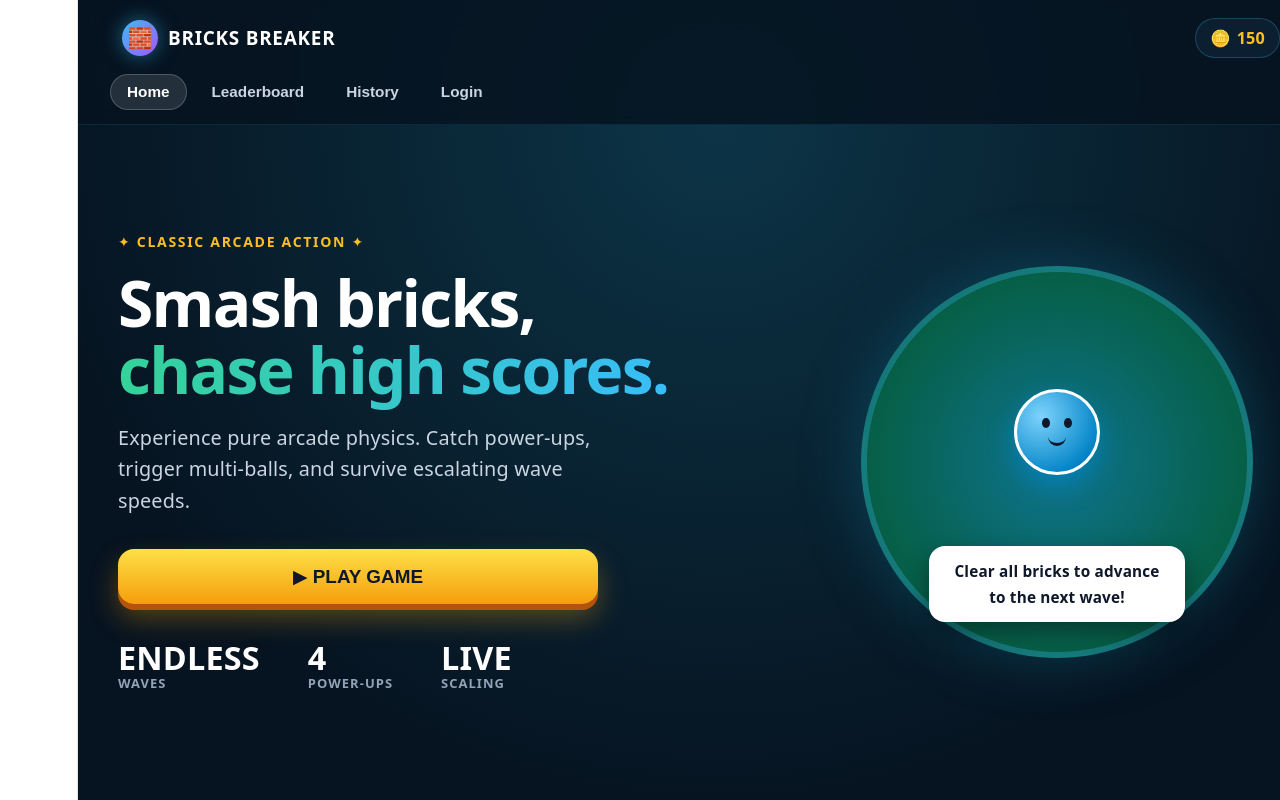
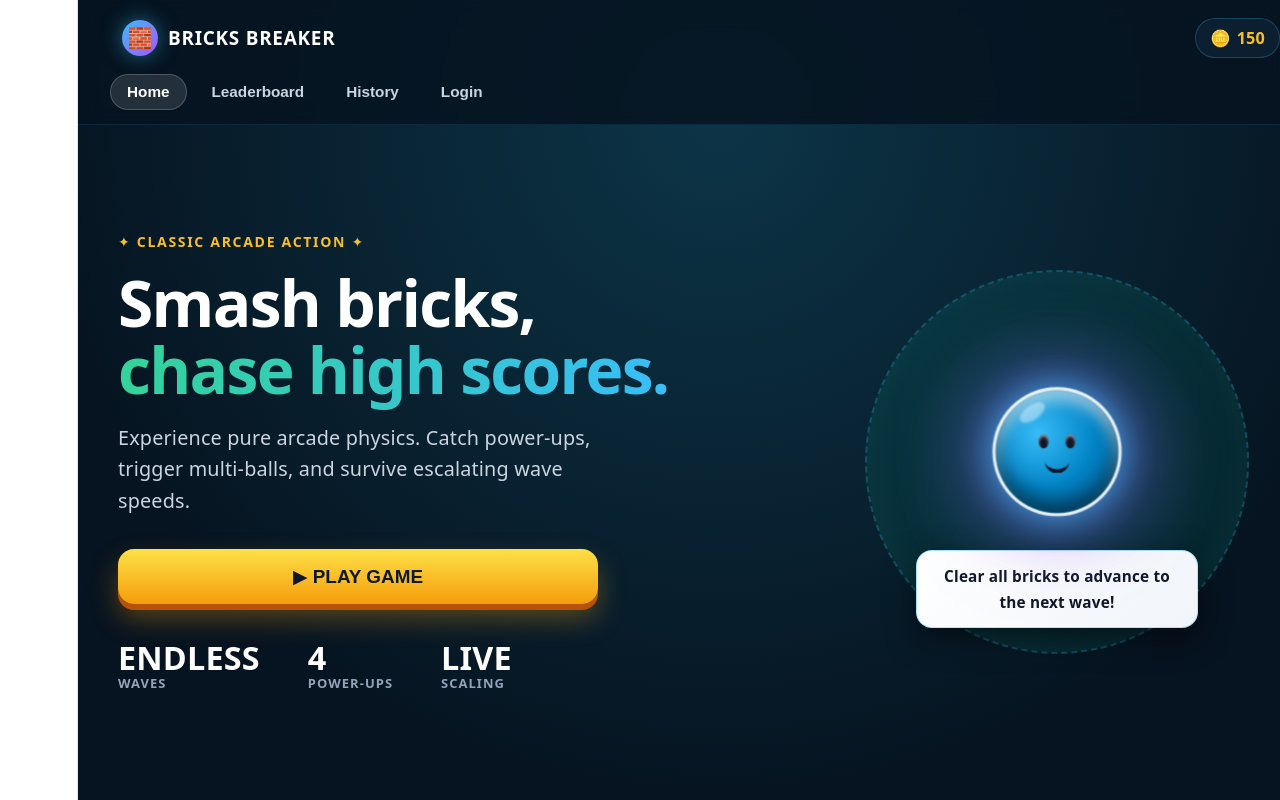
Before and after one commit to kiran28092003/brick-breaker-frontend, a React app: page / in a window 1280 px wide. Shown: the top 800 px of the page. Built offline with nearby package versions, Linux system fonts and the light colour scheme; the HTML template or start-up script is replaced by a standard one.

Commit message:
Upgrade hero mascot orb with glowing multi-layer gradients, floating animations, and blinking eyes

```diff
--- a/src/App.jsx
+++ b/src/App.jsx
@@ -217,6 +217,26 @@ export default function App() {
         .bb-tactile-btn:active { transform: translateY(2px); }
         .bb-card-hover { transition: transform 0.2s ease, border-color 0.2s ease, box-shadow 0.2s ease; }
         .bb-card-hover:hover { transform: translateY(-4px); border-color: rgba(56, 189, 248, 0.7) !important; box-shadow: 0 10px 30px rgba(56, 189, 248, 0.25); }
+
+        @keyframes floatOrb {
+          0%, 100% { transform: translateY(0px) scale(1); filter: drop-shadow(0 0 25px rgba(56, 189, 248, 0.6)); }
+          50% { transform: translateY(-12px) scale(1.03); filter: drop-shadow(0 0 45px rgba(168, 85, 247, 0.8)); }
+        }
+        @keyframes blinkEyes {
+          0%, 90%, 100% { transform: scaleY(1); }
+          95% { transform: scaleY(0.1); }
+        }
+        .dynamic-mascot {
+          animation: floatOrb 4s ease-in-out infinite;
+          transition: transform 0.3s cubic-bezier(0.34, 1.56, 0.64, 1);
+          cursor: pointer;
+        }
+        .dynamic-mascot:hover {
+          transform: scale(1.1) rotate(5deg);
+        }
+        .mascot-eye {
+          animation: blinkEyes 3.5s infinite;
+        }
       `}</style>
 
       {/* Top Professional Navbar */}
@@ -279,9 +299,14 @@ export default function App() {
                 <div style={speechBubbleOverlayStyle}>
                   Clear all bricks to advance to the next wave!
                 </div>
-                <div style={mascotOrbFloatingStyle}>
-                  <div style={mascotEyesStyle}><span style={mascotEyeStyle}/><span style={mascotEyeStyle}/></div>
-                  <div style={mascotSmileStyle}/>
+                {/* Upgraded Dynamic Mascot Orb */}
+                <div className="dynamic-mascot" style={mascotOrbDynamicStyle} onClick={handleStartGame} title="Click to Play!">
+                  <div style={mascotEyesContainerStyle}>
+                    <div className="mascot-eye" style={mascotEyeEnhancedStyle}/>
+                    <div className="mascot-eye" style={mascotEyeEnhancedStyle}/>
+                  </div>
+                  <div style={mascotSmileEnhancedStyle}/>
+                  <div style={innerOrbGleamStyle}/>
                 </div>
               </div>
             </div>
@@ -516,12 +541,27 @@ const metricNumberStyle = { fontSize: '1.8rem', fontWeight: '900', color: '#ffff
 const metricLabelStyle = { fontSize: '0.72rem', fontWeight: '700', letterSpacing: '0.08em', color: '#94a3b8' };
 
 const heroRightIslandContainerStyle = { display: 'flex', justifyContent: 'center', alignItems: 'center', width: '100%' };
-const islandGraphicStyle = { position: 'relative', width: '380px', height: '380px', borderRadius: '50%', background: 'radial-gradient(circle, #0e7490 0%, #065f46 70%, #061320 100%)', border: '6px solid rgba(56,189,248,0.3)', display: 'flex', justifyContent: 'center', alignItems: 'center', boxShadow: '0 0 60px rgba(14,116,144,0.4)' };
-const speechBubbleOverlayStyle = { position: 'absolute', bottom: '30px', background: '#fff', color: '#0f172a', padding: '12px 18px', borderRadius: '16px', fontSize: '0.85rem', fontWeight: '700', boxShadow: '0 10px 25px rgba(0,0,0,0.4)', textAlign: 'center', maxWidth: '220px' };
-const mascotOrbFloatingStyle = { width: '80px', height: '80px', borderRadius: '50%', background: 'radial-gradient(circle at 30% 30%, #7dd3fc 0%, #0284c7 75%, #0369a1 100%)', border: '3px solid #fff', boxShadow: '0 10px 25px rgba(2,132,199,0.7)', display: 'flex', flexDirection: 'column', alignItems: 'center', justifyContent: 'center', gap: '6px', transform: 'translateY(-30px)' };
-const mascotEyesStyle = { display: 'flex', gap: '14px' };
-const mascotEyeStyle = { width: '8px', height: '10px', borderRadius: '50%', background: '#0f172a' };
-const mascotSmileStyle = { width: '18px', height: '9px', borderBottom: '3px solid #0f172a', borderRadius: '0 0 12px 12px' };
+const islandGraphicStyle = { position: 'relative', width: '380px', height: '380px', borderRadius: '50%', background: 'radial-gradient(circle, rgba(14,116,144,0.4) 0%, rgba(6,95,70,0.2) 70%, transparent 100%)', border: '2px dashed rgba(56,189,248,0.25)', display: 'flex', justifyContent: 'center', alignItems: 'center', boxShadow: 'inset 0 0 50px rgba(56,189,248,0.1)' };
+const speechBubbleOverlayStyle = { position: 'absolute', bottom: '24px', background: 'linear-gradient(135deg, #ffffff 0%, #f1f5f9 100%)', color: '#0f172a', padding: '12px 20px', borderRadius: '16px', fontSize: '0.85rem', fontWeight: '800', boxShadow: '0 10px 30px rgba(0,0,0,0.5)', textAlign: 'center', maxWidth: '240px', border: '1px solid rgba(56,189,248,0.4)' };
+
+const mascotOrbDynamicStyle = {
+  position: 'relative',
+  width: '120px',
+  height: '120px',
+  borderRadius: '50%',
+  background: 'radial-gradient(circle at 35% 35%, #38bdf8 0%, #0284c7 50%, #0369a1 85%, #0f172a 100%)',
+  border: '3px solid rgba(255,255,255,0.9)',
+  boxShadow: 'inset 0 -12px 20px rgba(0,0,0,0.5), inset 0 10px 15px rgba(255,255,255,0.6), 0 0 35px rgba(56,189,248,0.8)',
+  display: 'flex',
+  flexDirection: 'column',
+  alignItems: 'center',
+  justifyContent: 'center',
+  gap: '8px'
+};
+const mascotEyesContainerStyle = { display: 'flex', gap: '16px', marginTop: '4px' };
+const mascotEyeEnhancedStyle = { width: '10px', height: '14px', borderRadius: '50%', background: '#0f172a', boxShadow: 'inset 0 2px 3px rgba(255,255,255,0.6)' };
+const mascotSmileEnhancedStyle = { width: '24px', height: '12px', borderBottom: '4px solid #0f172a', borderRadius: '0 0 16px 16px' };
+const innerOrbGleamStyle = { position: 'absolute', top: '15px', left: '22px', width: '28px', height: '14px', background: 'rgba(255,255,255,0.4)', borderRadius: '50%', transform: 'rotate(-35deg)', filter: 'blur(1px)' };
 
 const cardViewContainerStyle = { width: '100%', maxWidth: '520px', display: 'flex', flexDirection: 'column', alignItems: 'flex-start' };
 const fullScreenViewContainerStyle = { width: '100%', maxWidth: '800px', display: 'flex', flexDirection: 'column', alignItems: 'flex-start' };
```
